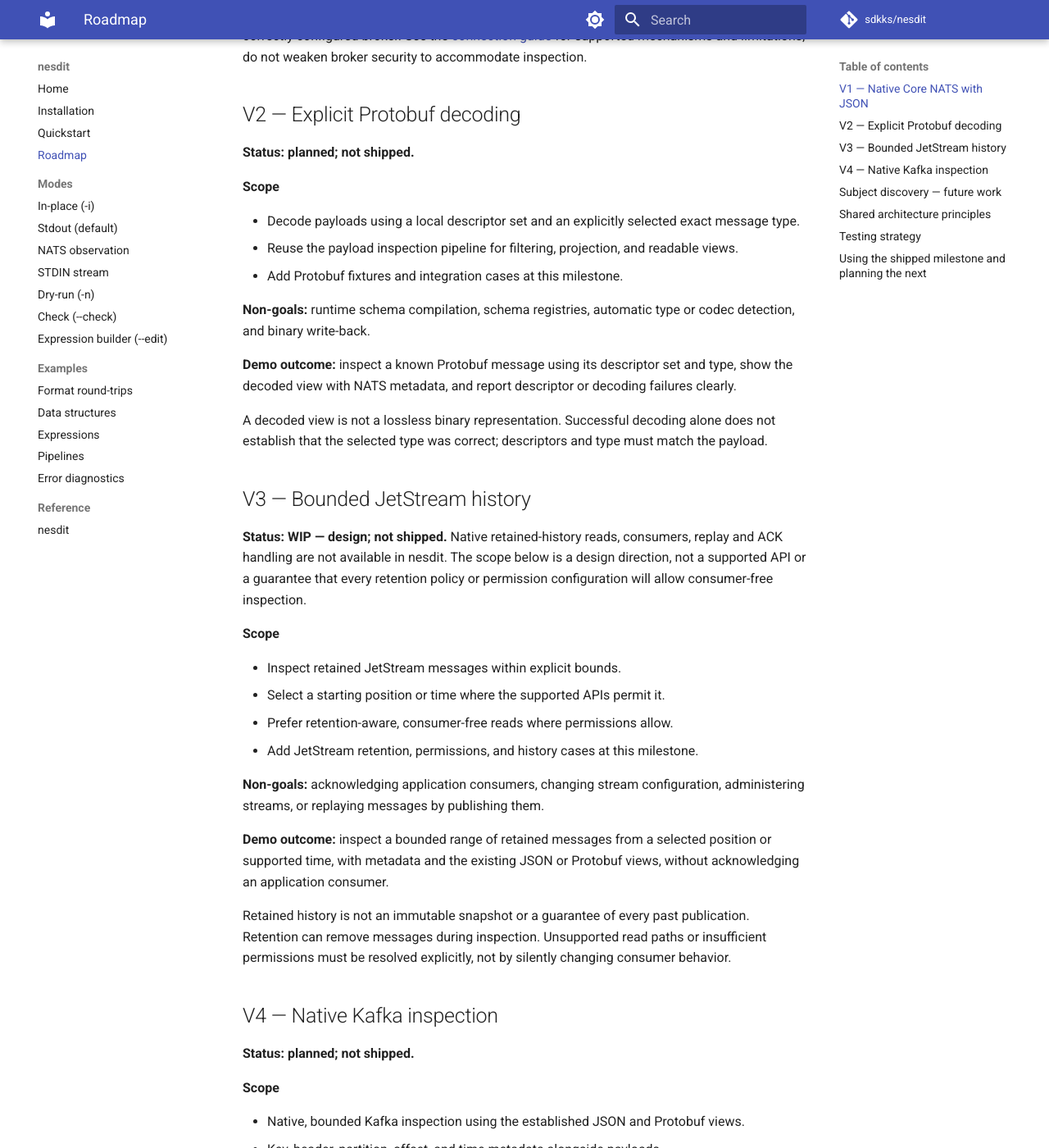
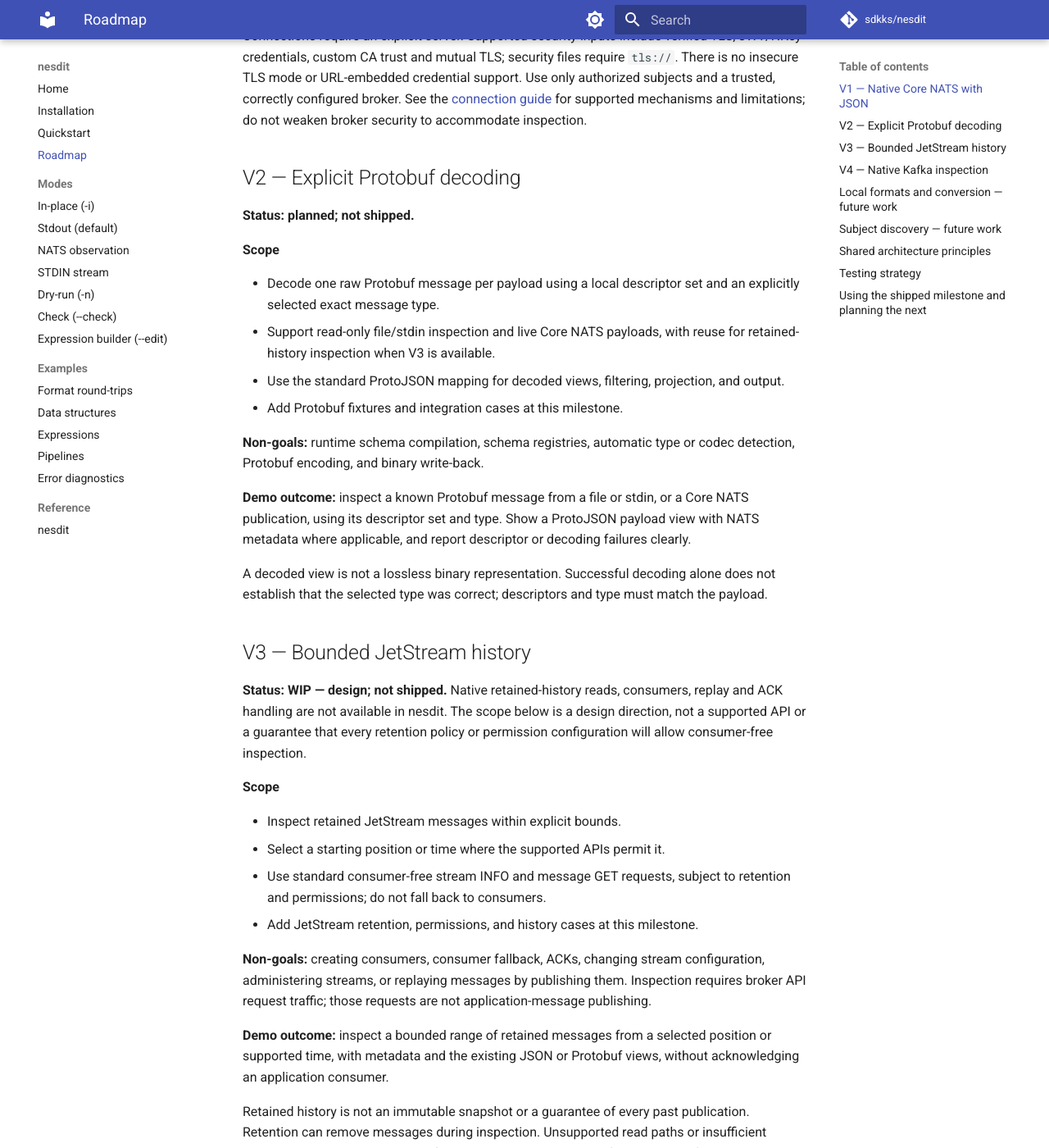
Before and after one commit to sdkks/nesdit, an MkDocs documentation site: the page built from docs/roadmap.md, in a window 1280 px wide and 1400 px high, scrolled down 1532 px. Shown: the whole window at 82% size. Built offline with MkDocs 1.6.1 and Material for MkDocs 9.7.7, drawn with Linux system fonts in a browser that asks for light colours; comment, search, counter and statistics services are not loaded; some of the changed text lies outside the part shown.

Commit message:
docs: expand the data I/O roadmap
Record future local formats, conversion and validation while keeping the
current Protobuf and consumer-free JetStream work first. Clarify read-only
file and stdin inspection and distinguish planned features from shipped ones.

```diff
--- a/docs/roadmap.md
+++ b/docs/roadmap.md
@@ -1,6 +1,6 @@
-# Event inspection roadmap
+# Data I/O and event inspection roadmap
 
-This roadmap is for users and contributors planning event-debugging workflows in nesdit.
+This roadmap is for users and contributors planning data I/O and event-debugging workflows in nesdit.
 It records shipped capabilities and the direction of future work, not delivery dates
 or approved detailed specifications for later milestones.
 V1–V4 name milestones, not semantic-major releases.
@@ -10,10 +10,13 @@
 security configuration, limits, and failure behavior. Protobuf and Kafka remain
 planned; JetStream is **WIP — design; not shipped**.
 
-The direction is bounded event inspection: connect, find relevant messages, and read
-structured payloads with their metadata. It is not broker administration or full kcat parity.
-Current file and pipe workflows remain supported without changes to their behavior;
-see the [overview](index.md) and [STDIN guide](modes/stdin.md) for today's capabilities.
+The direction combines bounded event inspection with local data inspection and conversion:
+read data from files, stdin or brokers, and inspect payloads with source metadata where applicable.
+It is not broker administration or full kcat parity. Broker transport and payload codecs are
+separate concerns; carrying a format does not imply built-in decoding support.
+Current JSON/YAML/TOML file and pipe workflows remain supported without changes to their
+behavior; see the [overview](index.md) and [STDIN guide](modes/stdin.md) for today's capabilities.
+The additional local formats and binary conversion described below are future work, not shipped features.
 
 ## V1 — Native Core NATS with JSON
 
@@ -66,15 +69,19 @@
 
 **Scope**
 
-- Decode payloads using a local descriptor set and an explicitly selected exact message type.
-- Reuse the payload inspection pipeline for filtering, projection, and readable views.
+- Decode one raw Protobuf message per payload using a local descriptor set and an
+  explicitly selected exact message type.
+- Support read-only file/stdin inspection and live Core NATS payloads, with reuse for
+  retained-history inspection when V3 is available.
+- Use the standard ProtoJSON mapping for decoded views, filtering, projection, and output.
 - Add Protobuf fixtures and integration cases at this milestone.
 
 **Non-goals:** runtime schema compilation, schema registries, automatic type or codec
-detection, and binary write-back.
+detection, Protobuf encoding, and binary write-back.
 
-**Demo outcome:** inspect a known Protobuf message using its descriptor set and type,
-show the decoded view with NATS metadata, and report descriptor or decoding failures clearly.
+**Demo outcome:** inspect a known Protobuf message from a file or stdin, or a Core NATS
+publication, using its descriptor set and type. Show a ProtoJSON payload view with
+NATS metadata where applicable, and report descriptor or decoding failures clearly.
 
 A decoded view is not a lossless binary representation. Successful decoding alone does
 not establish that the selected type was correct; descriptors and type must match the payload.
@@ -90,11 +97,13 @@
 
 - Inspect retained JetStream messages within explicit bounds.
 - Select a starting position or time where the supported APIs permit it.
-- Prefer retention-aware, consumer-free reads where permissions allow.
+- Use standard consumer-free stream INFO and message GET requests, subject to retention
+  and permissions; do not fall back to consumers.
 - Add JetStream retention, permissions, and history cases at this milestone.
 
-**Non-goals:** acknowledging application consumers, changing stream configuration,
-administering streams, or replaying messages by publishing them.
+**Non-goals:** creating consumers, consumer fallback, ACKs, changing stream configuration,
+administering streams, or replaying messages by publishing them. Inspection requires
+broker API request traffic; those requests are not application-message publishing.
 
 **Demo outcome:** inspect a bounded range of retained messages from a selected position
 or supported time, with metadata and the existing JSON or Protobuf views, without
@@ -102,7 +111,7 @@
 
 Retained history is not an immutable snapshot or a guarantee of every past publication.
 Retention can remove messages during inspection. Unsupported read paths or insufficient
-permissions must be resolved explicitly, not by silently changing consumer behavior.
+permissions must produce clear failures, not trigger consumer fallback or configuration changes.
 
 ## V4 — Native Kafka inspection
 
@@ -119,6 +128,33 @@
 
 **Demo outcome:** inspect a bounded set of Kafka records, locate them by partition and
 offset, and filter or project their payload views without changing application-group state.
+
+## Local formats and conversion — future work
+
+**Status: future direction; not shipped.** Finish the existing Protobuf and JetStream
+work before this expansion. V1–V4 retain their order; these additions have no promised
+dates or new release commitments.
+
+**Direction**
+
+- UTF-8 string and raw-byte inspection views, with explicit output selection.
+- MessagePack inspection and local encoding.
+- Avro inspection and local encoding using local schemas, including Avro container files.
+- Protobuf encoding as separate future work, not part of V2's read-only decoding scope.
+- Local JSON Schema validation over JSON, not a separate wire codec.
+
+FlatBuffers and Cap'n Proto are conditional, later specialist additions, not prerequisites
+for these formats. Live Schema Registry integration is optional, separate work; local
+schemas must not require a network registry.
+
+Local encoding does not authorize broker publishing or binary in-place editing. Each
+format needs its own design for mappings, framing, fidelity, resource limits and safe
+output. Decoding to an inspection view, validating data and encoding under a target schema
+are distinct capabilities; this roadmap does not promise universal lossless conversion,
+byte-identical round trips, zero-copy processing or performance gains.
+
+Reuse existing capabilities where appropriate. A generic codec framework or source CLI
+redesign is not a prerequisite for the current milestones.
 
 ## Subject discovery — future work
 
@@ -178,10 +214,12 @@
    Do not publish test messages, acknowledge application work or change broker settings
    during passive checks. Keep endpoints, credentials and captured data out of public docs.
 
-Fixture capture is test support, not a commitment to a shipped capture/archive or
-validation subsystem. Add Protobuf and JetStream cases in their respective milestones;
-introduce no Kafka infrastructure before V4. Preserve regression coverage for current
-file and pipe workflows throughout.
+Fixture capture is test support, not a commitment to a shipped capture/archive subsystem.
+Future local validation and conversion need their own format-specific fixtures, failure
+cases and fidelity checks; they are not delivered by the event-inspection milestones.
+Add Protobuf and JetStream cases in their respective milestones; introduce no Kafka
+infrastructure before V4. Preserve regression coverage for current file and pipe
+workflows throughout.
 
 ## Using the shipped milestone and planning the next
 
@@ -190,7 +228,8 @@
 [command reference](reference/nesdit.md) lists current flags. These are the sources
 for today's behavior, not the future milestone descriptions above.
 
-Protobuf, JetStream, Kafka and subject discovery need detailed design and verification
-before implementation or release. Their CLI shapes, dependencies, permission needs
-and operational policies are not pre-approved by this roadmap. Keep each milestone
+Complete the existing Protobuf and JetStream designs and milestones before expanding
+local formats and conversion. Unshipped work still needs its applicable detailed design
+and verification before implementation or release. This roadmap does not ratify exact
+CLI shapes, dependencies, permission needs or operational policies. Keep each milestone
 bounded and usable without introducing infrastructure for later work.
```
Also changed, not shown: other parts of docs/roadmap.md (+2 -2 lines).
